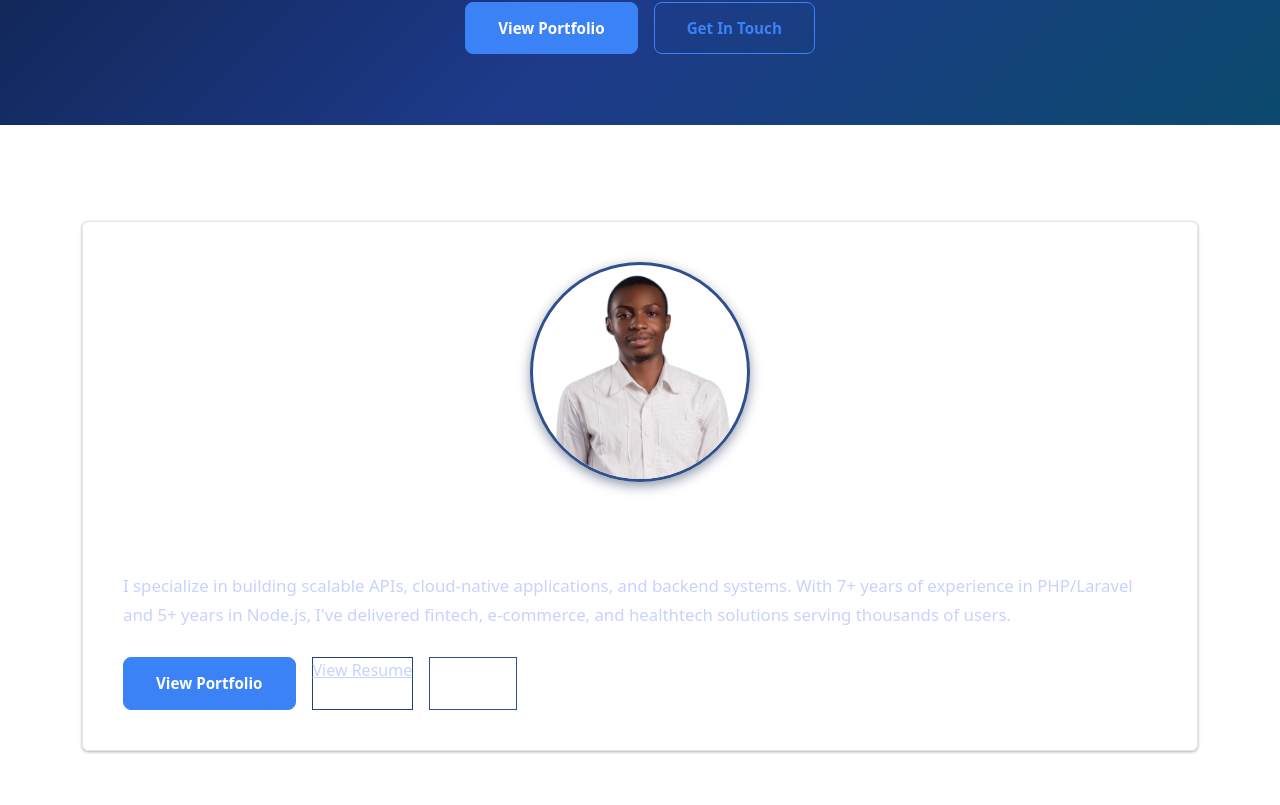
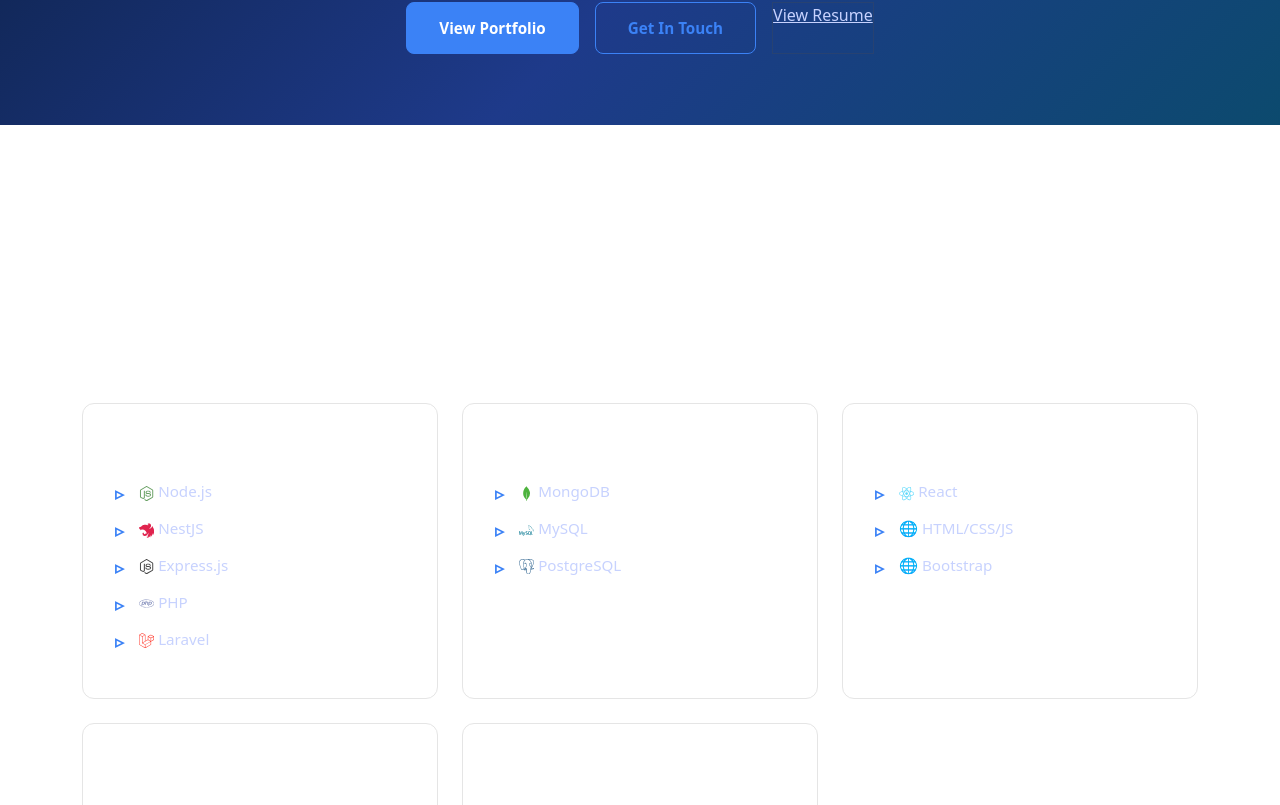
Before and after one commit to saminwankwo/saminwankwo.github.io, a React (Create React App) app: page / in a window 1280 px wide. Shown: the part 355-1160 px from the top of the page. Built offline with nearby package versions, Linux system fonts and the light colour scheme.

Commit message:
feat(home): add skills section styling and restructure home page
- Add CSS styles for skills section including grid layout and light mode overrides
- Remove about section and reorganize home page layout

```diff
--- a/src/index.css
+++ b/src/index.css
@@ -445,6 +445,30 @@ a:hover {
   font-size: 1.1rem;
 }
 
+/* Skills Section Container */
+.skills-section {
+  padding: 2rem 0;
+}
+
+.skills-section h2 {
+  text-align: center;
+  margin-bottom: 3rem;
+  font-size: 2.25rem;
+}
+
+/* Skills Grid Columns */
+.skills-grid {
+  display: grid;
+  grid-template-columns: repeat(auto-fit, minmax(280px, 1fr));
+  gap: 1.5rem;
+}
+
+/* Light mode overrides for skill cards */
+body.light-mode .skill-category {
+  background-color: #ffffff;
+  border-color: #e5e5e5;
+}
+
 /* === GRID LAYOUTS === */
 .grid {
   display: grid;
--- a/src/pages/Home.js
+++ b/src/pages/Home.js
@@ -28,52 +28,14 @@ const Home = () => {
             <Link to="/contact" className="btn-secondary">
               Get In Touch
             </Link>
+             <Link to="/resume" className="btn-outline-secondary">
+                    View Resume
+                  </Link>
           </div>
         </div>
       </section>
 
-      {/* About Section */}
-      <section className="section-spacing">
-        <div className="container">
-          <div className="card">
-            <div className="row align-items-center" style={{ display: "flex", gap: "2rem", alignItems: "center" }}>
-              <div style={{ flex: "0 0 auto", textAlign: "center" }}>
-                <img
-                  src={img}
-                  alt="Nwankwo Samuel"
-                  className="img-fluid rounded-circle"
-                  style={{
-                    maxWidth: "220px",
-                    width: "100%",
-                    border: `3px solid var(--border-strong)`,
-                    boxShadow: "var(--shadow-md)"
-                  }}
-                  loading="lazy"
-                />
-              </div>
-              <div style={{ flex: "1", minWidth: "300px" }}>
-                <h2 style={{ fontSize: "2rem", marginBottom: "1.25rem" }}>About Me</h2>
-                <p style={{ fontSize: "1.05rem", lineHeight: "1.7", marginBottom: "1.75rem", color: "var(--text-secondary)" }}>
-                  I specialize in building scalable APIs, cloud-native applications, and backend systems.
-                  With 7+ years of experience in PHP/Laravel and 5+ years in Node.js, I've delivered
-                  fintech, e-commerce, and healthtech solutions serving thousands of users.
-                </p>
-                <div style={{ display: "flex", flexWrap: "wrap", gap: "1rem" }}>
-                  <Link to="/portfolio" className="btn-primary">
-                    View Portfolio
-                  </Link>
-                  <Link to="/resume" className="btn-outline-secondary">
-                    View Resume
-                  </Link>
-                  <a href="mailto:nwankwosami@gmail.com" className="btn-outline-dark">
-                    Contact Me
-                  </a>
-                </div>
-              </div>
-            </div>
-          </div>
-        </div>
-      </section>
+
 
       {/* Skills Section */}
       <section style={{ padding: "4rem 0" }}>
```
